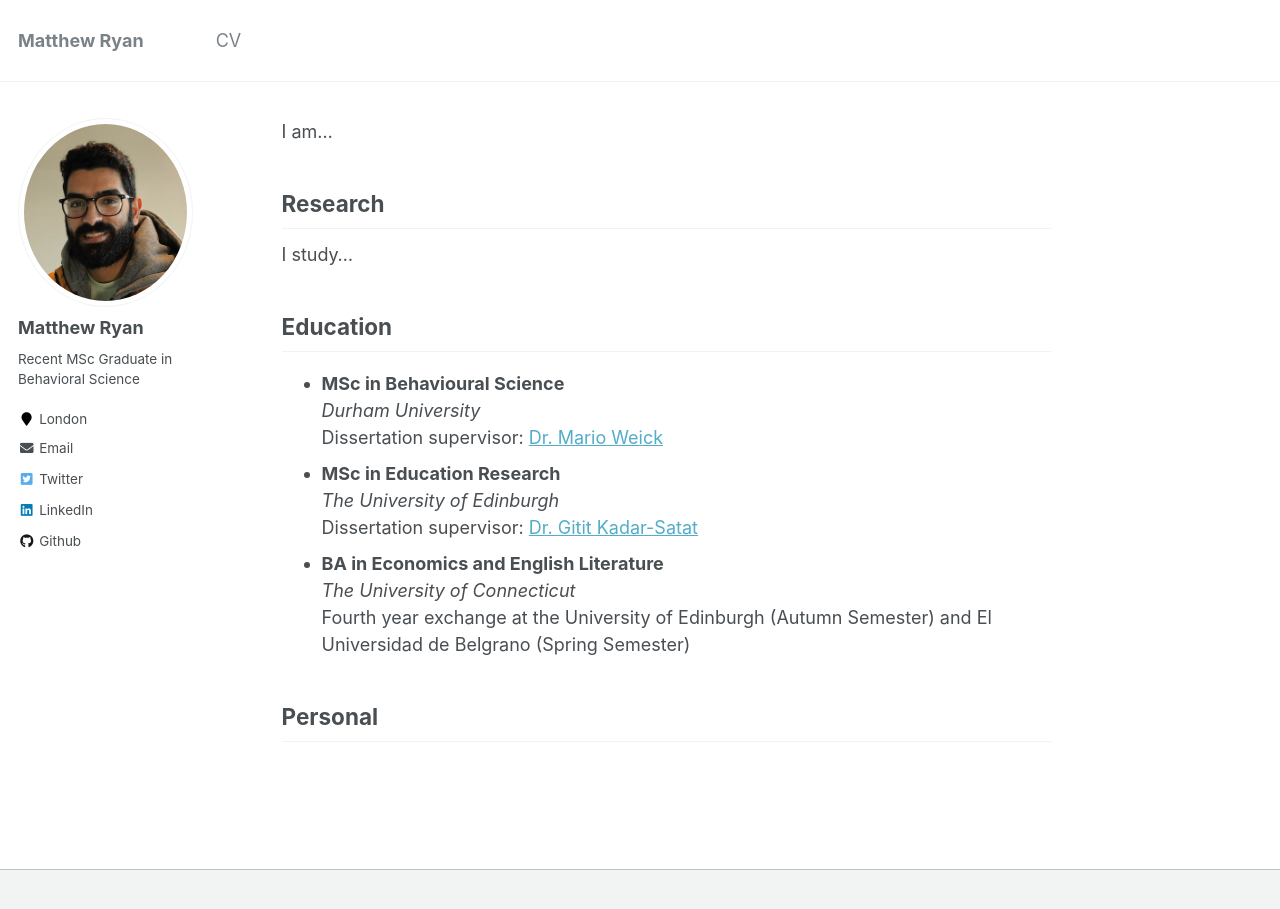
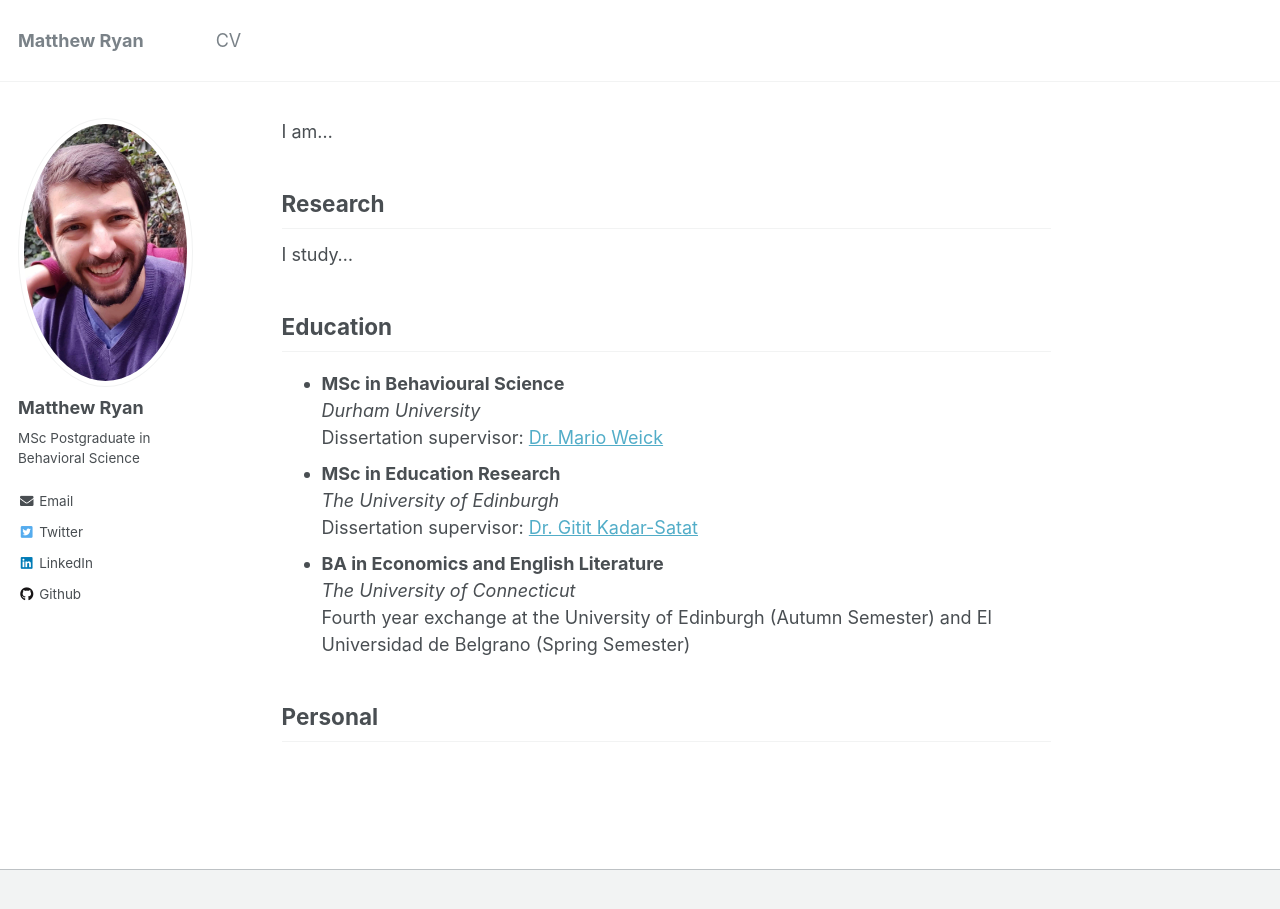
Before and after one commit to mattyhryan/mattyhryan.github.io, a Jekyll site: the page built from _pages/about.md, in a window 1280 px wide and 942 px high. Shown: the top 909 px of the window. Built offline with Jekyll 4.4.1, drawn with Linux system fonts in a browser that asks for light colours.

Commit message:
Update _config.yml

```diff
--- a/_config.yml
+++ b/_config.yml
@@ -81,9 +81,9 @@ analytics:
 # Site Author
 author:
   name             : "Matthew Ryan"
-  avatar           : "profile2.jpg"
-  bio              : "Recent MSc Graduate in Behavioral Science"
-  location         : "London"
+  avatar           : "MR_profpic.JPG"
+  bio              : "MSc Postgraduate in Behavioral Science"
+  location         :
   employer         :
   pubmed           : # "https://www.ncbi.nlm.nih.gov/pubmed/?term=john+snow"
   googlescholar    :
@@ -102,6 +102,7 @@ author:
   instagram        :
   impactstory      : #"https://profiles.impactstory.org/u/xxxx-xxxx-xxxx-xxxx"
   lastfm           :
+  letterboxed      : "https://letterboxd.com/mattyhryan/"
   linkedin         : "https://www.linkedin.com/in/mattyhryan/"
   orcid            :
   pinterest        :
```
